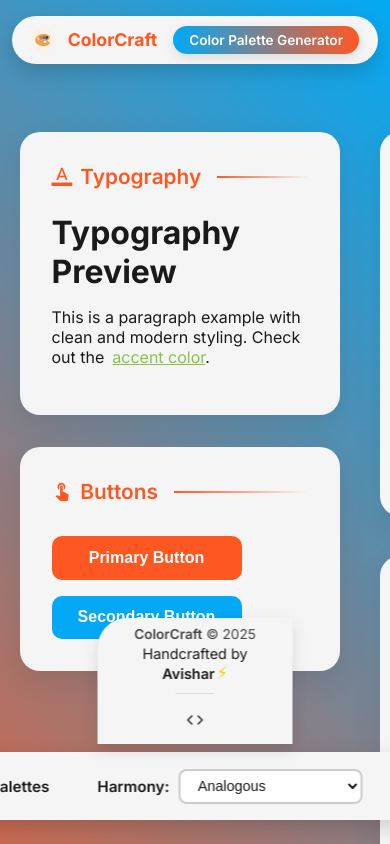
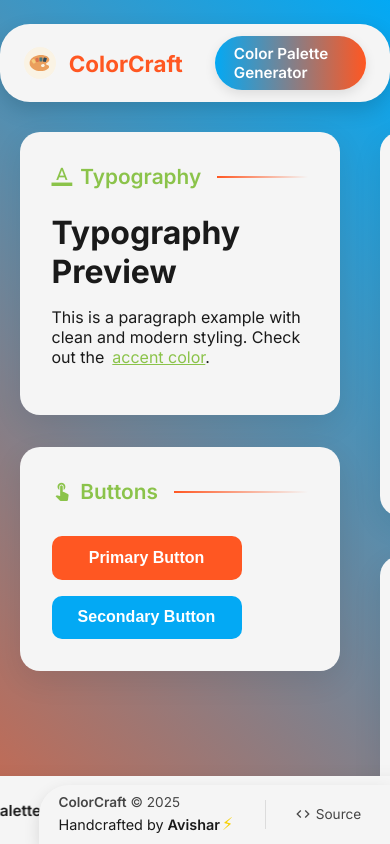
Before and after one commit to AvisharSharan/ColorCraft, a React (Vite) app: page / in a window 390 px wide. Shown: the top 844 px of the page. Built offline with nearby package versions, Linux system fonts and the light colour scheme.

Commit message:
fixed css

```diff
--- a/src/components/ButtonPreview.jsx
+++ b/src/components/ButtonPreview.jsx
@@ -8,7 +8,6 @@ const ButtonPreview = ({ palette }) => (
         width: "190px",
         fontWeight: "bold",
         backgroundColor: palette.primary,
-        color: chroma.contrast(palette.primary, '#ffffff') > 2.5 ? '#ffffff' : palette.text
       }}
       className="primary-btn"
     >
@@ -19,7 +18,6 @@ const ButtonPreview = ({ palette }) => (
         width: "190px",
         fontWeight: "bold",
         backgroundColor: palette.secondary,
-        color: chroma.contrast(palette.secondary, '#ffffff') > 2.5 ? '#ffffff' : palette.text
       }}
       className="secondary-btn"
     >
--- a/src/components/FeaturesSection.jsx
+++ b/src/components/FeaturesSection.jsx
@@ -24,7 +24,7 @@ const FeaturesSection = ({ onExportClick, onDownloadClick, onHistoryClick, palet
           onClick={onExportClick}
           style={{
             background: `linear-gradient(135deg, ${palette.primary}, ${chroma(palette.primary).darken(0.3).hex()})`,
-            color: getContrastColor(palette.primary)
+            color: "#fff"
           }}
         >
           <span className="material-icons">content_copy</span>
@@ -36,7 +36,7 @@ const FeaturesSection = ({ onExportClick, onDownloadClick, onHistoryClick, palet
           onClick={onDownloadClick}
           style={{
             background: `linear-gradient(135deg, ${palette.secondary}, ${chroma(palette.secondary).darken(0.3).hex()})`,
-            color: getContrastColor(palette.secondary)
+            color: "#fff"
           }}
         >
           <span className="material-icons">download</span>
@@ -49,7 +49,7 @@ const FeaturesSection = ({ onExportClick, onDownloadClick, onHistoryClick, palet
           disabled={!hasHistory}
           style={{
             background: `linear-gradient(135deg, ${palette.accent}, ${chroma(palette.accent).darken(0.3).hex()})`,
-            color: getContrastColor(palette.accent),
+            color: "#fff",
             opacity: hasHistory ? 1 : 0.7
           }}
           title={!hasHistory ? "Generate palettes to build history" : "View previous palettes"}
--- a/src/components/Header.jsx
+++ b/src/components/Header.jsx
@@ -3,7 +3,6 @@ import "../styles/Header.css";
 import chroma from "chroma-js";
 
 const Header = ({ palette = {} }) => {
-  const textColor = palette.primary && chroma.contrast(palette.primary, '#ffffff') > 2 ? '#ffffff' : '#333333';
 
   return (
     <header className="app-header">
@@ -17,7 +16,7 @@ const Header = ({ palette = {} }) => {
           <div className="header-badge"
             style={{
               background: palette.primary ? `linear-gradient(90deg, ${palette.secondary || '#7c3aed'}, ${palette.primary || '#3a87ed'})` : undefined,
-              color: textColor
+              color: "#fff"
             }}>
             <span className="badge-text">Color Palette Generator</span>
           </div>
--- a/src/components/Toolbar.jsx
+++ b/src/components/Toolbar.jsx
@@ -62,7 +62,7 @@ const Toolbar = ({
         className="generate-btn"
         style={{
           background: `linear-gradient(90deg, ${palette.secondary}, ${palette.primary})`,
-          color: chroma.contrast(palette.primary, '#ffffff') > 2 ? '#ffffff' : palette.text
+          color: "#fff"
         }}
         onClick={onGenerate}
       >
--- a/src/styles/App.css
+++ b/src/styles/App.css
@@ -77,7 +77,7 @@ body {
   margin-top: 0;
   font-size: 1.3rem;
   font-weight: 600;
-  color: var(--primary);
+  color: var(--accent);
   margin-bottom: 1.5rem;
   display: flex;
   align-items: center;
--- a/src/styles/ButtonPreview.css
+++ b/src/styles/ButtonPreview.css
@@ -17,12 +17,12 @@
 
 .primary-btn {
   background-color: var(--primary);
-  color: var(--text);
+  color: #fff;
 }
 
 .secondary-btn {
   background-color: var(--secondary);
-  color: var(--text);
+  color: #fff;
 }
 
 .primary-btn:hover {
--- a/src/styles/FeaturesSection.css
+++ b/src/styles/FeaturesSection.css
@@ -11,7 +11,7 @@
   margin: 0;
   font-size: 1.5rem;
   font-weight: 600;
-  color: var(--primary);
+  color: var(--accent);
 }
 
 .features-title .material-icons {
@@ -66,13 +66,3 @@
 .feature-btn[disabled] {
   cursor: not-allowed;
 }
-
-@media (max-width: 768px) {
-  .features-buttons {
-    flex-direction: column;
-  }
-
-  .feature-btn {
-    width: 100%;
-  }
-}
--- a/src/styles/Footer.css
+++ b/src/styles/Footer.css
@@ -83,36 +83,3 @@
 .footer-link .material-icons {
   font-size: 16px;
 }
-
-@media (max-width: 768px) {
-  .app-footer {
-    bottom: 100px;
-    left: 50%;
-    transform: translateX(-50%);
-  }
-
-  .footer-content {
-    padding: 0.5rem 1rem;
-    flex-direction: column;
-    gap: 0.6rem;
-  }
-
-  .footer-info {
-    text-align: center;
-  }
-
-  .footer-links {
-    border-left: none;
-    border-top: 1px solid rgba(0, 0, 0, 0.1);
-    padding-left: 0;
-    padding-top: 0.6rem;
-  }
-
-  .link-text {
-    display: none;
-  }
-
-  .footer-link .material-icons {
-    font-size: 20px;
-  }
-}
--- a/src/styles/Header.css
+++ b/src/styles/Header.css
@@ -3,7 +3,7 @@
   top: 24px;
   left: 0;
   right: 0;
-  z-index: 1000;
+  z-index: 900;
   display: flex;
   justify-content: center;
 }
@@ -56,41 +56,3 @@
   box-shadow: 0 4px 12px rgba(0, 0, 0, 0.1);
   transition: all 0.2s ease;
 }
-
-/* Media queries for responsive design */
-@media (max-width: 768px) {
-  .app-header {
-    top: 16px;
-  }
-
-  .header-content {
-    padding: 0.6rem 1.2rem;
-  }
-
-  .logo {
-    height: 28px;
-  }
-
-  .app-title {
-    font-size: 1.2rem;
-  }
-
-  .header-badge {
-    font-size: 0.85rem;
-    padding: 0.4rem 1rem;
-  }
-}
-
-@media (max-width: 480px) {
-  .header-content {
-    gap: 1rem;
-  }
-
-  .logo {
-    height: 24px;
-  }
-
-  .app-title {
-    font-size: 1.1rem;
-  }
-}
--- a/src/styles/Toolbar.css
+++ b/src/styles/Toolbar.css
@@ -1,14 +1,14 @@
 .toolbar {
   position: fixed;
   width: max-content;
-  bottom: 24px;
+  bottom: 0;
   left: 50%;
   transform: translateX(-50%);
   display: flex;
   gap: 2rem;
   padding: 0.75rem 1.5rem;
   background-color: var(--background, #fff);
-  border-radius: 30px;
+  border-radius: 30px 30px 0 0;
   box-shadow: 0 8px 20px rgba(0, 0, 0, 0.15);
   backdrop-filter: blur(10px);
   transition: all 0.3s ease-in-out;
```
